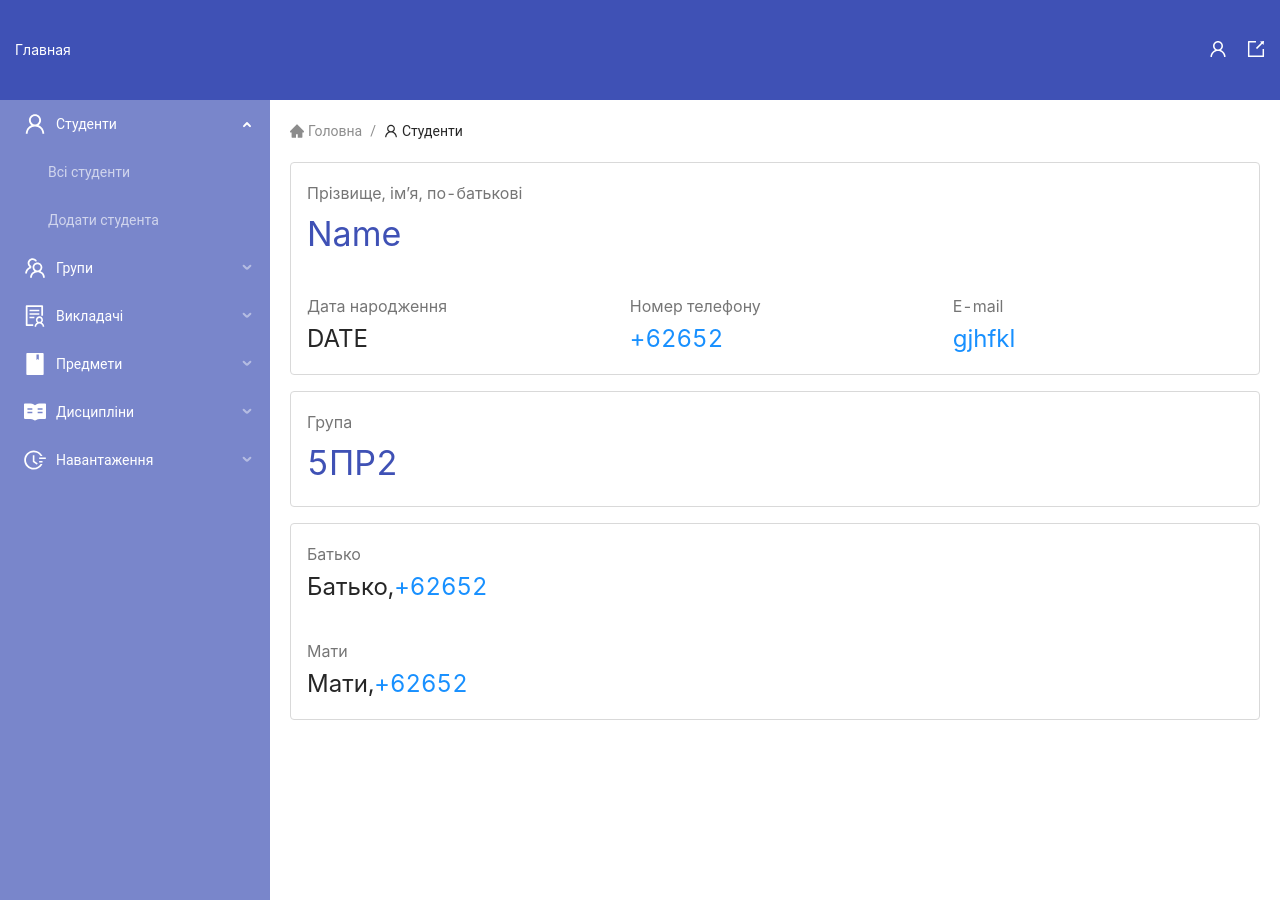
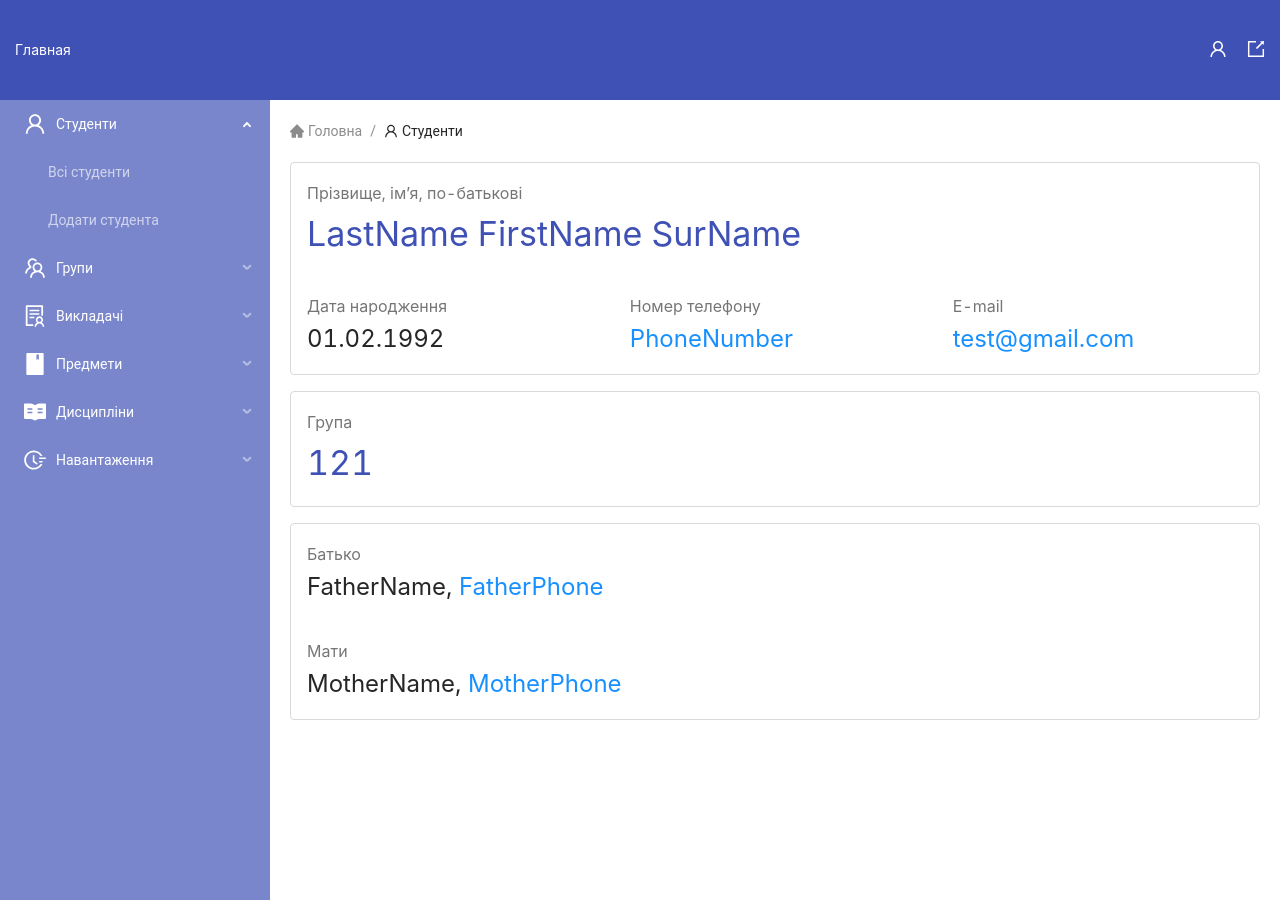
Before and after one commit to LordPozdnyakov/Timetable-for-university-frontend, a React (Create React App) app: page /students/1 in a window 1280 px wide. Built offline with nearby package versions, Linux system fonts and the light colour scheme; data requests are answered from the project's data file.

Commit message:
add loading student by id, refactor

```diff
--- a/db.json
+++ b/db.json
@@ -1,6 +1,7 @@
 {
   "users": [
     {
+      "id": 1,
       "userId": 1,
       "email": "test@gmail.com",
       "password": "password",
@@ -19,6 +20,7 @@
       "groupId": 121
     },
     {
+      "id": 2,
       "userId": 2,
       "email": "test2@gmail.com",
       "password": "password2",
@@ -37,6 +39,7 @@
       "groupId": 122
     },
     {
+      "id": 3,
       "userId": 3,
       "email": "test3@gmail.com",
       "password": "password3",
--- a/src/API/studentsAPI.ts
+++ b/src/API/studentsAPI.ts
@@ -1,6 +1,11 @@
 import axios from './core';
 
-export const getAllStudents = async () => {
+export const getAllStudentsAPI = async () => {
   const response = await axios.get('users');
   return response.data;
 }
+
+export const getStundentByIdAPI = async (id: number) => {
+  const response = await axios.get(`users/${id}`);
+  return response.data;
+}
--- a/src/Pages/StudentProfilePage/StudentProfilePage.tsx
+++ b/src/Pages/StudentProfilePage/StudentProfilePage.tsx
@@ -1,9 +1,27 @@
-import React from 'react';
+import React, {useEffect} from 'react';
 import './StudentProfilePage.scss';
+import {useTypedSelector} from "../../hooks/useTypedSelector";
+import { useParams } from 'react-router-dom';
+import { useActions } from '../../hooks/useActions';
 
 const StudentProfilePage = () => {
-  const phoneNumber = '+62652';
-  const email = 'gjhfkl';
+  const {selectedStudent, loading, error} = useTypedSelector((state) => state.studentsReducer);
+  const {id} = useParams<{id: string}>();
+  const {getStudentById} = useActions();
+
+  useEffect(() => {
+    getStudentById(+id);
+  }, []);
+
+  if (loading) {
+    return <div>Завантаження...</div>
+  }
+
+  if (error || !selectedStudent) {
+    return <h3>{error}</h3>
+  }
+
+  const {firstName, lastName, surName, birthDay, phoneNumber, email, groupId, fatherName, fatherPhone, motherName, motherPhone} = selectedStudent;
 
   return (
     <section className='profile'>
@@ -12,13 +30,13 @@ const StudentProfilePage = () => {
           <div className='profile__info-row'>
             <div className='profile__info-elem'>
               <div className='profile__info-subtitle'>Прізвище, ім’я, по-батькові</div>
-              <div className='profile__info-important'>Name</div>
+              <div className='profile__info-important'>{`${lastName} ${firstName} ${surName}`}</div>
             </div>
           </div>
           <div className='profile__info-row'>
             <div className='profile__info-elem'>
               <div className='profile__info-subtitle'>Дата народження</div>
-              <div>DATE</div>
+              <div>{birthDay}</div>
             </div>
             <div className='profile__info-elem'>
               <div className='profile__info-subtitle'>Номер телефону</div>
@@ -42,24 +60,24 @@ const StudentProfilePage = () => {
           <div className='profile__info-elem'>
             <div className='profile__info-subtitle'>Група</div>
             <div className='profile__info-important'>
-              5ПР2
+              {groupId}
             </div>
           </div>
         </div>
         <div className='profile_info-row profile__info-block'>
           <div className='profile__info-elem'>
             <div className='profile__info-subtitle'>Батько</div>
-            <div>Батько,
-              <a href={`tel:${phoneNumber}`}>
-                {phoneNumber}
+            <div>{`${fatherName}, `}
+              <a href={`tel:${fatherPhone}`}>
+                {fatherPhone}
               </a>
             </div>
           </div>
           <div className='profile__info-elem'>
             <div className='profile__info-subtitle'>Мати</div>
-            <div>Мати,
-              <a href={`tel:${phoneNumber}`}>
-                {phoneNumber}
+            <div>{`${motherName}, `}
+              <a href={`tel:${motherPhone}`}>
+                {motherPhone}
               </a>
             </div>
           </div>
--- a/src/Pages/StudentsPage/StudentsPage.tsx
+++ b/src/Pages/StudentsPage/StudentsPage.tsx
@@ -10,7 +10,6 @@ import './StudentsPage.scss';
 import IUser from "../../Types/IUser";
 
 const StudentsPage = () => {
-  //TODO: rename allStudents
   const {students, loading, error} = useTypedSelector((state) => state.studentsReducer);
   const {getStudents} = useActions();
 
--- a/src/Redux/Actions/actions.ts
+++ b/src/Redux/Actions/actions.ts
@@ -1,26 +1,35 @@
 import {
-  IGetStudentsAction,
-  IGetStudentsErrorAction,
-  IGetStudentsSuccessAction,
+  IFetchDataAction,
+  IFetchDataErrorAction,
+  IFetchStudentsSuccessAction,
+  IFetchStudentByIdSuccessAction,
   StudentsActionTypes
 } from '../../Types/IStudentsReducer';
+import IUser from '../../Types/IUser';
 
-export const getStudentsAction = (): IGetStudentsAction => {
+export const fetchDataAction = (): IFetchDataAction => {
   return {
-    type: StudentsActionTypes.GET_STUDENTS
+    type: StudentsActionTypes.FETCH_DATA
   };
 }
 
-export const getStudentsSuccessAction = (payload: any): IGetStudentsSuccessAction => {
+export const fetchDataErrorAction = (payload: string): IFetchDataErrorAction => {
   return {
-    type: StudentsActionTypes.GET_STUDENTS_SUCCESS,
+    type: StudentsActionTypes.FETCH_DATA_ERROR,
+    payload
+  };
+}
+
+export const fetchStudentsSuccessAction = (payload: IUser[]): IFetchStudentsSuccessAction => {
+  return {
+    type: StudentsActionTypes.FETCH_STUDENTS_SUCCESS,
     payload,
   };
 }
 
-export const getStudentsErrorAction = (payload: string): IGetStudentsErrorAction => {
+export const fetchStudentByIdSuccessAction = (payload: IUser): IFetchStudentByIdSuccessAction => {
   return {
-    type: StudentsActionTypes.GET_STUDENTS_ERROR,
-    payload
+    type: StudentsActionTypes.FETCH_STUDENTS_BY_ID_SUCCESS,
+    payload,
   };
 }
--- a/src/Redux/Actions/studentsActions.ts
+++ b/src/Redux/Actions/studentsActions.ts
@@ -1,17 +1,31 @@
 import {StudentsAction} from '../../Types/IStudentsReducer';
 import {Dispatch} from 'redux';
-import {getStudentsAction, getStudentsErrorAction, getStudentsSuccessAction} from "./actions";
-import {getAllStudents} from '../../API/studentsAPI';
+import {fetchDataAction, fetchDataErrorAction, fetchStudentsSuccessAction, fetchStudentByIdSuccessAction} from "./actions";
+import {getAllStudentsAPI, getStundentByIdAPI} from '../../API/studentsAPI';
 
 export const getStudents = () => {
   return async (dispatch: Dispatch<StudentsAction>) => {
     try {
-      dispatch(getStudentsAction());
-      //TODO: any type, add correct url
-      const response = await getAllStudents();
-      dispatch(getStudentsSuccessAction(response));
+      dispatch(fetchDataAction());
+      //TODO: any type
+      const response: any = await getAllStudentsAPI();
+      dispatch(fetchStudentsSuccessAction(response));
     } catch (e) {
-      dispatch(getStudentsErrorAction(`Помилка при завантаженні: ${(e as Error).message}`));
+      dispatch(fetchDataErrorAction(`Помилка при завантаженні: ${(e as Error).message}`));
     }
   }
 }
+
+export const getStudentById = (id: number) => {
+  return async (dispatch: Dispatch<StudentsAction>) => {
+    try {
+      dispatch(fetchDataAction());
+      //TODO: any type
+      const response: any = await getStundentByIdAPI(id);
+      console.log(response)
+      dispatch(fetchStudentByIdSuccessAction(response));
+    } catch (e) {
+      dispatch(fetchDataErrorAction(`Помилка при завантаженні: ${(e as Error).message}`));
+    }
+  }
+}
--- a/src/Redux/Reducers/studentsReducer.ts
+++ b/src/Redux/Reducers/studentsReducer.ts
@@ -3,28 +3,35 @@ import {IInitialStudentsState, StudentsAction, StudentsActionTypes} from "../../
 const initialStudentsState: IInitialStudentsState = {
   students: [],
   loading: false,
-  error: null
+  error: null,
+  selectedStudent: null
 }
 
 export const studentsReducer = (state = initialStudentsState, action: StudentsAction): IInitialStudentsState => {
   switch (action.type) {
-    case StudentsActionTypes.GET_STUDENTS:
+    case StudentsActionTypes.FETCH_DATA:
       return {
-        students: [],
-        loading: true,
-        error: null
+        ...state,
+        loading: true
       }
-    case StudentsActionTypes.GET_STUDENTS_SUCCESS:
+    case StudentsActionTypes.FETCH_DATA_ERROR:
       return {
-        students: action.payload,
-        loading: false,
-        error: null
-      }
-    case StudentsActionTypes.GET_STUDENTS_ERROR:
-      return {
-        students: [],
+        ...state,
         loading: false,
         error: action.payload
+      }
+    case StudentsActionTypes.FETCH_STUDENTS_SUCCESS:
+      return {
+        ...state,
+        loading: false,
+        students: action.payload
+
+      }
+    case StudentsActionTypes.FETCH_STUDENTS_BY_ID_SUCCESS:
+      return {
+        ...state,
+        loading: false,
+        selectedStudent: action.payload
       }
     default:
       return state;
--- a/src/Types/IStudentsReducer.ts
+++ b/src/Types/IStudentsReducer.ts
@@ -1,29 +1,36 @@
-//TODO: add type for students!
+import IUser from './IUser';
+
 export interface IInitialStudentsState {
-  students: any[],
+  students: IUser[],
   loading: boolean,
-  error: string | null
+  error: string | null,
+  selectedStudent: IUser | null
 }
 
 export enum StudentsActionTypes {
-  GET_STUDENTS = 'GET_STUDENTS',
-  GET_STUDENTS_SUCCESS = 'GET_STUDENTS_SUCCESS',
-  GET_STUDENTS_ERROR = 'GET_STUDENTS_ERROR'
+  FETCH_DATA = 'FETCH_DATA',
+  FETCH_DATA_ERROR = 'FETCH_DATA_ERROR',
+  FETCH_STUDENTS_SUCCESS = 'FETCH_STUDENTS_SUCCESS',
+  FETCH_STUDENTS_BY_ID_SUCCESS = 'FETCH_STUDENTS_BY_ID_SUCCESS'
 }
 
-export interface IGetStudentsAction {
-  type: StudentsActionTypes.GET_STUDENTS
+export interface IFetchDataAction {
+  type: StudentsActionTypes.FETCH_DATA,
 }
 
-//TODO: add type for payload! (students)
-export interface IGetStudentsSuccessAction {
-  type: StudentsActionTypes.GET_STUDENTS_SUCCESS,
-  payload: any[]
-}
-
-export interface IGetStudentsErrorAction {
-  type: StudentsActionTypes.GET_STUDENTS_ERROR,
+export interface IFetchDataErrorAction {
+  type: StudentsActionTypes.FETCH_DATA_ERROR,
   payload: string
 }
 
-export type StudentsAction = IGetStudentsAction | IGetStudentsSuccessAction | IGetStudentsErrorAction;
+export interface IFetchStudentsSuccessAction {
+  type: StudentsActionTypes.FETCH_STUDENTS_SUCCESS,
+  payload: IUser[]
+}
+
+export interface IFetchStudentByIdSuccessAction {
+  type: StudentsActionTypes.FETCH_STUDENTS_BY_ID_SUCCESS,
+  payload: IUser
+}
+
+export type StudentsAction = IFetchDataAction | IFetchDataErrorAction | IFetchStudentsSuccessAction | IFetchStudentByIdSuccessAction;
```
